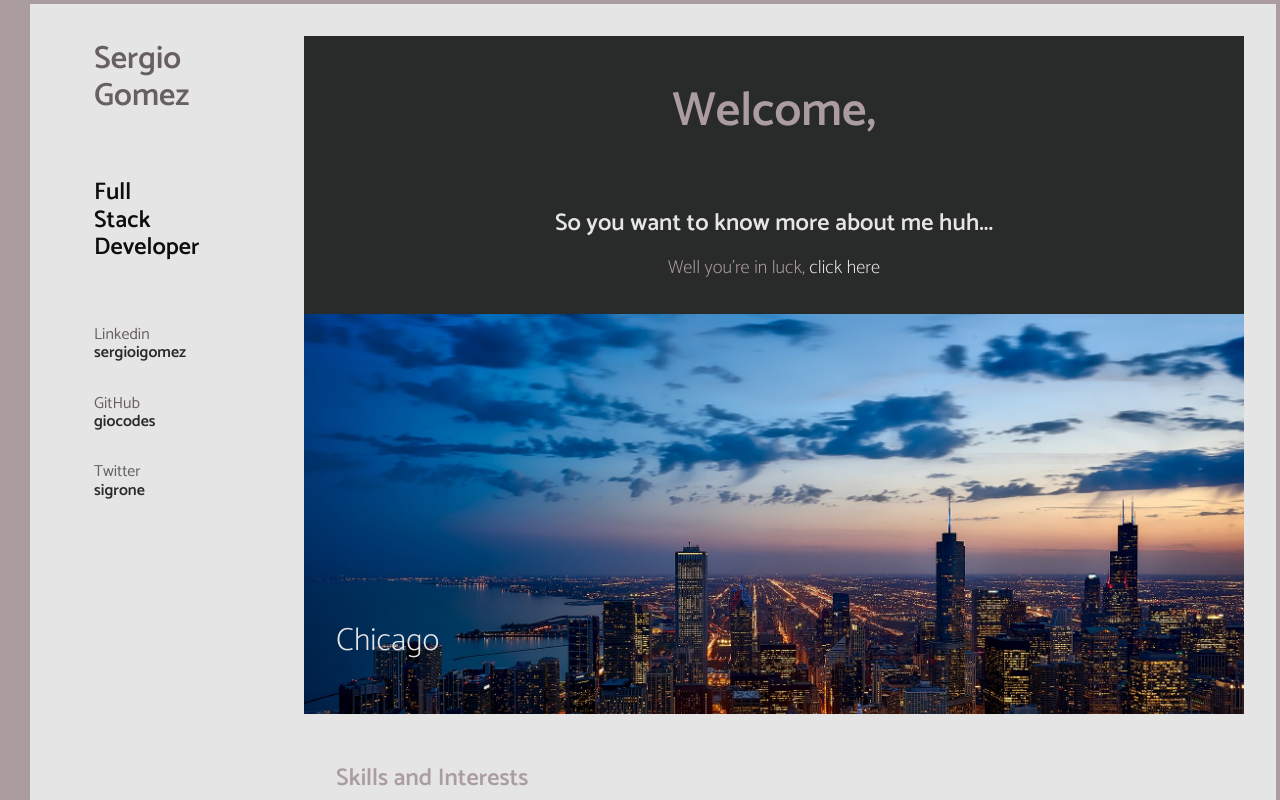
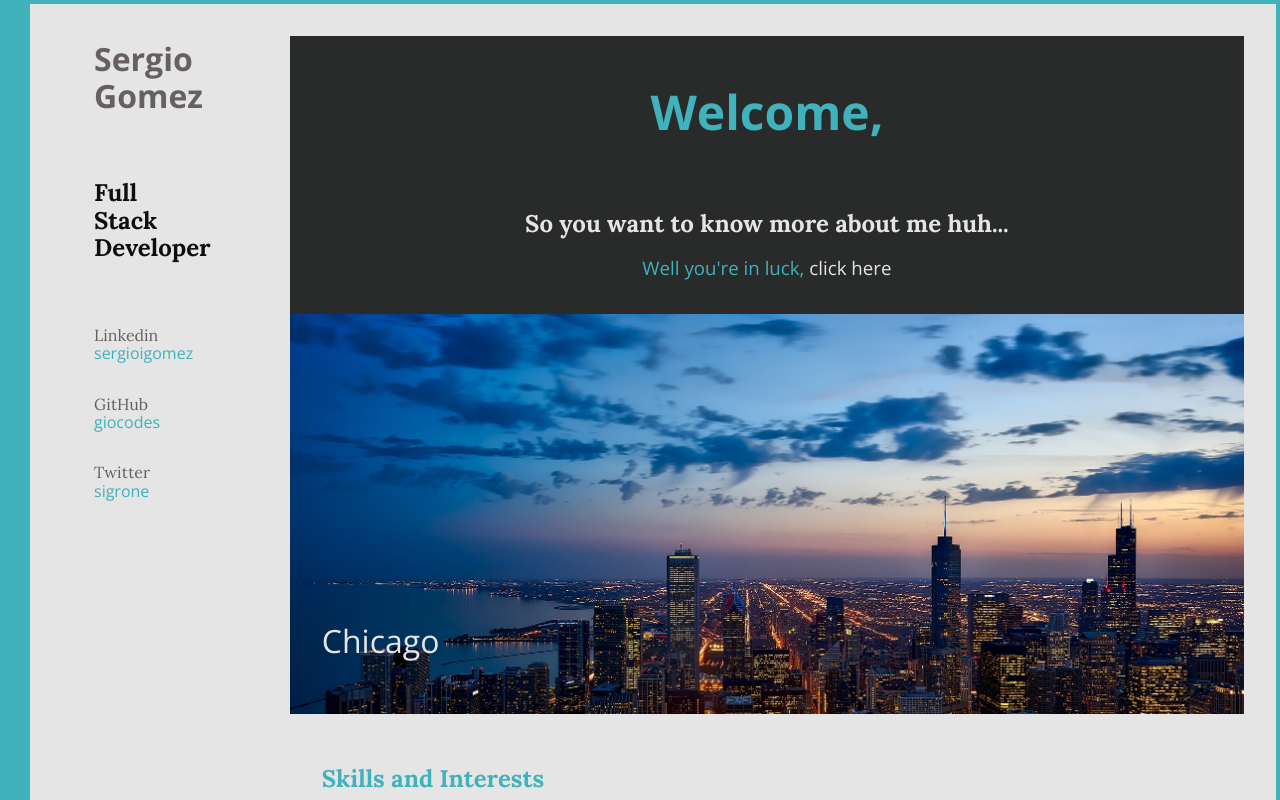
Before and after one commit to giocodes/portfolio, a React (Create React App) app: page / in a window 1280 px wide. Shown: the top 800 px of the page. Built offline with nearby package versions, Linux system fonts and the light colour scheme.

Commit message:
Spice up a bit

```diff
--- a/src/components/LeftPanel/index.js
+++ b/src/components/LeftPanel/index.js
@@ -1,8 +1,8 @@
 import React from 'react';
 
 const styles = {
-  col25 : 'w-10-m w-10-ns'
-}
+  col25: 'w-10-m w-10-ns',
+};
 
 const LeftPanel = ({ profile }) => {
   const { name, title, links } = profile;
@@ -24,14 +24,13 @@ const LeftPanel = ({ profile }) => {
         {links.map(link =>
           <div className={styles.col25} key={link.name}>
             <p className="mv4">
-              <a className="no-underline" href={link.url} target="_blank">
-                {link.name} <span className="b color4">{link.label}</span>
-              </a>
+                <a className="no-underline" href={link.url} target="_blank">
+                  {link.name} <span className="sans color2">{link.label}</span>
+                </a>
             </p>
-          </div>
+          </div>,
         )}
       </div>
-
     </aside>
   );
 };
--- a/src/components/RightPanel/ProjectCard/index.js
+++ b/src/components/RightPanel/ProjectCard/index.js
@@ -12,13 +12,13 @@ const ProjectCard = ({ details }) => {
           <p className="color5">
             {description}
           </p>
-          <h2>
+          <h3>
             {tags.map(skill =>
               <span key={skill} className="mr2 fw2 color2">
                 {skill}
               </span>
             )}
-          </h2>
+          </h3>
           <p>
             {label}
           </p>
--- a/src/index.css
+++ b/src/index.css
@@ -1,10 +1,14 @@
-@import url('https://fonts.googleapis.com/css?family=Catamaran:200,400,600');
+@import url('https://fonts.googleapis.com/css?family=Open+Sans:300,400,700');
+@import url('https://fonts.googleapis.com/css?family=Lora:400,700');
 
 body {
   margin: 0;
   padding: 0;
-  font-family: 'Catamaran', sans-serif;
+  font-family: 'Lora', Times New Roman;
   background-color: var(--color1);
+}
+h1,h3,.sans {
+  font-family: 'Open Sans', Times New Roman;
 }
 
 a {
@@ -53,7 +57,7 @@ a {
 
 :root {
   --color1: rgba(229, 229, 229, 1);
-  --color2: rgba(171, 156, 159, 1);
+  --color2: rgb(63, 178, 187);
   --color3: rgba(103, 96, 96, 1);
   --color4: rgba(41, 42, 42, 1);
   --color5: rgba(14, 14, 14, 1);
```
